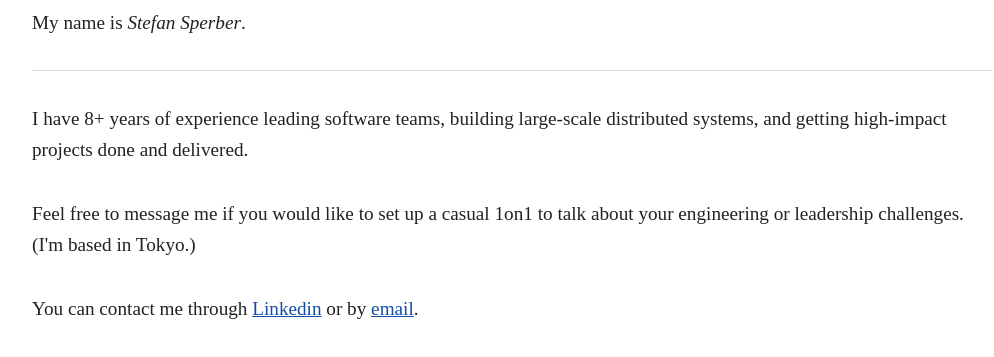
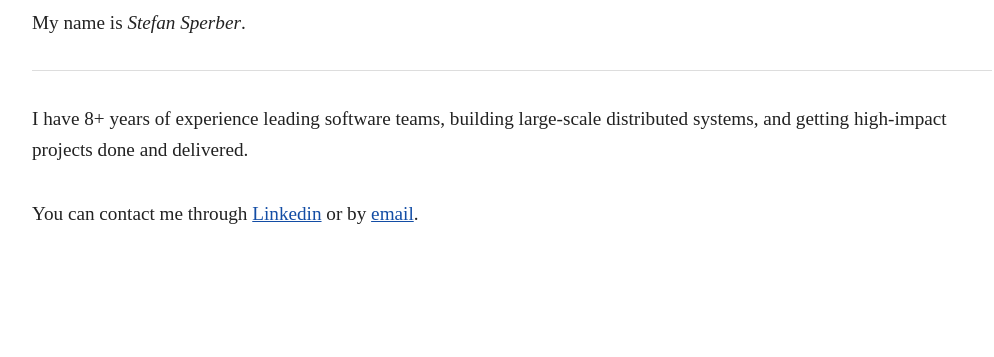
Before and after one commit to stefansperber/stefansperber.github.io, a plain HTML site: page index.html in a window 1280 px wide. Shown: the part 261-618 px from the top of the page, without its empty margins (8-1002 px from the left). Drawn offline with Linux system fonts and the light colour scheme; a web font is replaced by a local one.

Commit message:
Revert "Update about-me section."
This reverts commit df83b8c9f3072ecb247e96aa74c8023c4b3adbc7.

```diff
--- a/index.html
+++ b/index.html
@@ -26,8 +26,6 @@
 
 			<p>I have 8+ years of experience leading software teams, building large-scale distributed systems, and getting high-impact projects done and delivered.</p>
 
-			<p>Feel free to message me if you would like to set up a casual 1on1 to talk about your engineering or leadership challenges. (I'm based in Tokyo.)</p>
-
 			<p>You can contact me through <a href="https://linkedin.com/in/stefansperber">Linkedin</a> or by <a href="&#109;&#097;&#105;&#108;&#116;&#111;:&#115;&#116;&#101;&#102;&#097;&#110;&#046;&#115;&#112;&#101;&#114;&#098;&#101;&#114;&#064;&#103;&#109;&#097;&#105;&#108;&#046;&#099;&#111;&#109;">&#101;&#109;&#097;&#105;&#108;</a>.</p>
 
 		</div>
```
